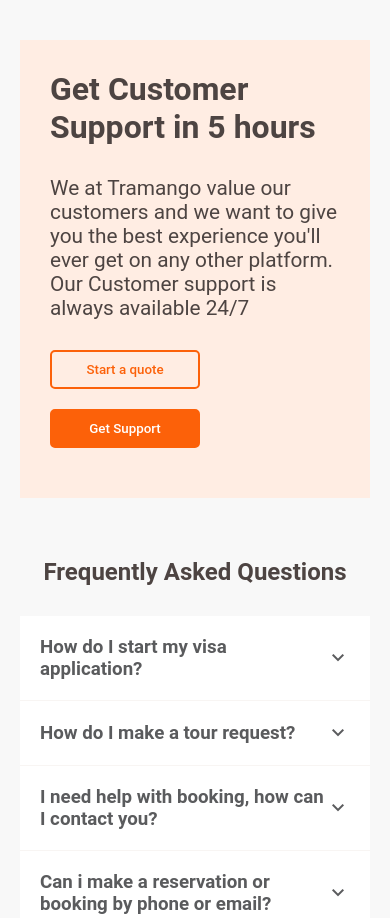
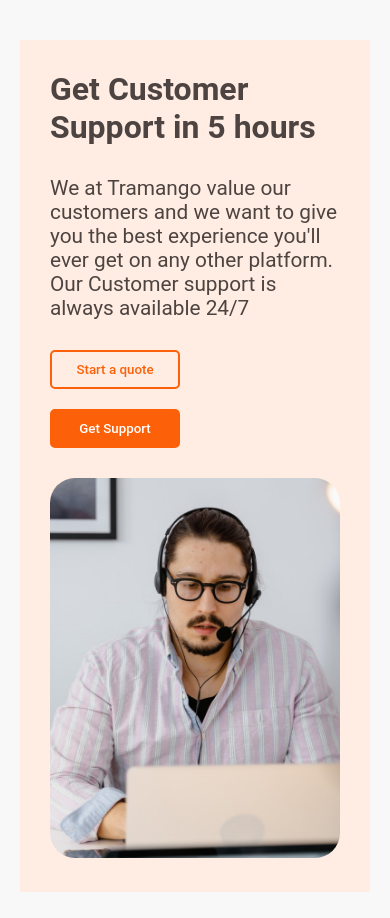
Before and after one commit to Timonwa/tramango-assessment, a plain HTML site: page tramango.html in a window 390 px wide. Shown: the top 918 px of the page. Drawn offline with nearby package versions, Linux system fonts and the light colour scheme.

Commit message:
refactored code.

```diff
--- a/tramango.html
+++ b/tramango.html
@@ -5,10 +5,13 @@
     <meta http-equiv="X-UA-Compatible" content="IE=edge" />
     <meta name="viewport" content="width=device-width, initial-scale=1.0" />
     <title>Tramango Test</title>
+
+    <!-- google fonts -->
     <link
       rel="stylesheet"
       href="https://fonts.googleapis.com/css2?family=Material+Symbols+Outlined:opsz,wght,FILL,GRAD@20..48,100..700,0..1,-50..200"
     />
+
     <style>
       /* reset */
       * {
@@ -17,10 +20,42 @@
         box-sizing: border-box;
         font-family: "Roboto", sans-serif;
       }
+
+      /* default margin all sections (start) */
+      /* body */
+      body {
+        margin: 50px 100px;
+      }
+      @media screen and (min-width: 1440px) {
+        body {
+          margin: 40px 150px;
+        }
+      }
+      @media screen and (max-width: 960px) {
+        body {
+          margin: 40px 60px;
+        }
+      }
+      @media screen and (max-width: 768px) {
+        body {
+          margin: 40px;
+        }
+        header {
+          margin-bottom: 60px;
+        }
+      }
+      @media screen and (max-width: 500px) {
+        body {
+          margin: 40px 20px;
+        }
+      }
+      /* default margin for all sections (end) */
+
+      /* normal css (start) */
+      /* body */
       body {
         background-color: #f8f8f8;
         color: #4d4442;
-        margin: 50px 100px;
       }
 
       /* hero section */
@@ -36,14 +71,12 @@
       .hero__image,
       .hero__description {
         width: 50%;
-        height: 100%;
         padding: 30px;
         position: relative;
-        min-height: 380px;
       }
       .hero__image > img {
         width: 100%;
-        height: 400px;
+        height: 380px;
         object-fit: cover;
         border-radius: 25px;
         position: absolute;
@@ -53,6 +86,7 @@
         display: flex;
         flex-direction: column;
         justify-content: center;
+        min-height: 380px;
       }
       .hero__description > h1 {
         margin-bottom: 30px;
@@ -63,21 +97,22 @@
       }
       .hero__buttons > button {
         margin-right: 30px;
-        background-color: transparent;
         border: 2px solid #fc6109;
         max-width: 150px;
-        color: #fc6109;
         font-weight: 500;
         padding: 10px 20px;
         border-radius: 5px;
-        margin-bottom: 20px;
-      }
-      button.hero__buttons-support {
+        width: 130px;
         background-color: #fc6109;
         color: white;
       }
+      button.hero__buttons-quote {
+        background-color: transparent;
+        color: #fc6109;
+        margin-bottom: 20px;
+      }
 
-      /* section heading */
+      /* all section headings */
       .section-heading {
         text-align: center;
         margin-bottom: 30px;
@@ -113,19 +148,24 @@
         padding: 20px;
         display: none;
       }
+      /* normal css (end) */
 
-      /* active states */
+      /* css for javascript (start) */
       .toggle-icon {
         transform: rotate(180deg);
       }
       .active-accordion {
         display: block;
       }
+      /* css for javascript (end) */
 
-      /* media queries */
+      /* media queries (start) */
       @media screen and (min-width: 1440px) {
-        body {
-          margin: 40px 150px;
+        .hero__image {
+          width: 30%;
+        }
+        .hero__description {
+          width: 70%;
         }
         .hero__image {
           width: 30%;
@@ -134,39 +174,25 @@
           width: 70%;
         }
       }
-      @media screen and (max-width: 960px) {
-        body {
-          margin: 40px 60px;
+      @media screen and (max-width: 780px) {
+        /* hero section */
+        .hero-wrapper {
+          flex-direction: column-reverse;
         }
-      }
-      @media screen and (max-width: 850px) {
-        .hero__buttons > button {
-          width: 150px;
+        .hero__image {
+          width: 100%;
+          height: auto;
+          padding-top: 0;
         }
         .hero__image > img {
-          height: 450px;
-        }
-      }
-      @media screen and (max-width: 768px) {
-        body {
-          margin: 40px;
-        }
-        header {
-          margin-bottom: 60px;
-        }
-        /* hero section */
-        .hero__image {
-          display: none;
+          position: initial;
         }
         .hero__description {
           width: 100%;
+          min-height: initial;
         }
       }
-      @media screen and (max-width: 500px) {
-        body {
-          margin: 40px 20px;
-        }
-      }
+      /* media queries (end) */
     </style>
   </head>
   <body>
@@ -286,19 +312,20 @@
         </div>
       </aside>
     </div>
+
     <script>
-      // * Function for accordion 2
+      // Function for accordion
       // variables
       const accordionItemToggle = document.querySelectorAll(
         ".accordion__item-header"
       );
 
-      // adding event listener to the accordion2 toggle button
+      // adding event listener to the accordion item header
       for (i of accordionItemToggle) {
         i.addEventListener("click", accordionItemFunction);
       }
 
-      // here the other bodies do not automatically close then the current one is open
+      // function to open and close the accordion content and rotate the icon
       function accordionItemFunction() {
         this.nextElementSibling.classList.toggle("active-accordion");
         this.children[0].children[1].classList.toggle("toggle-icon");
```
